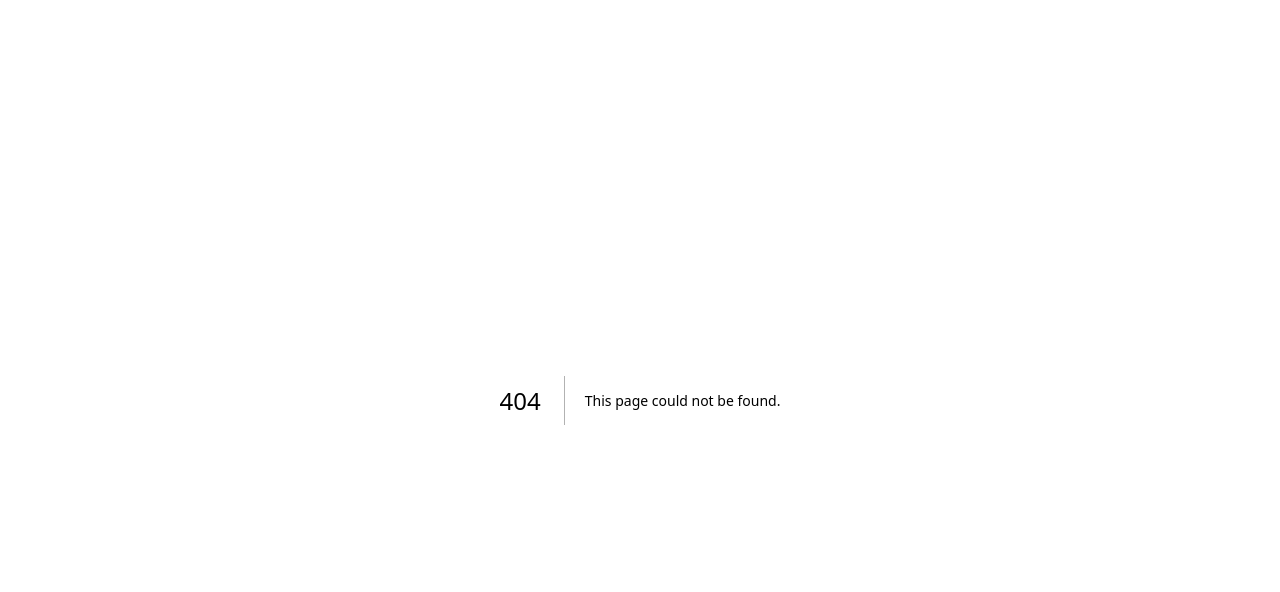
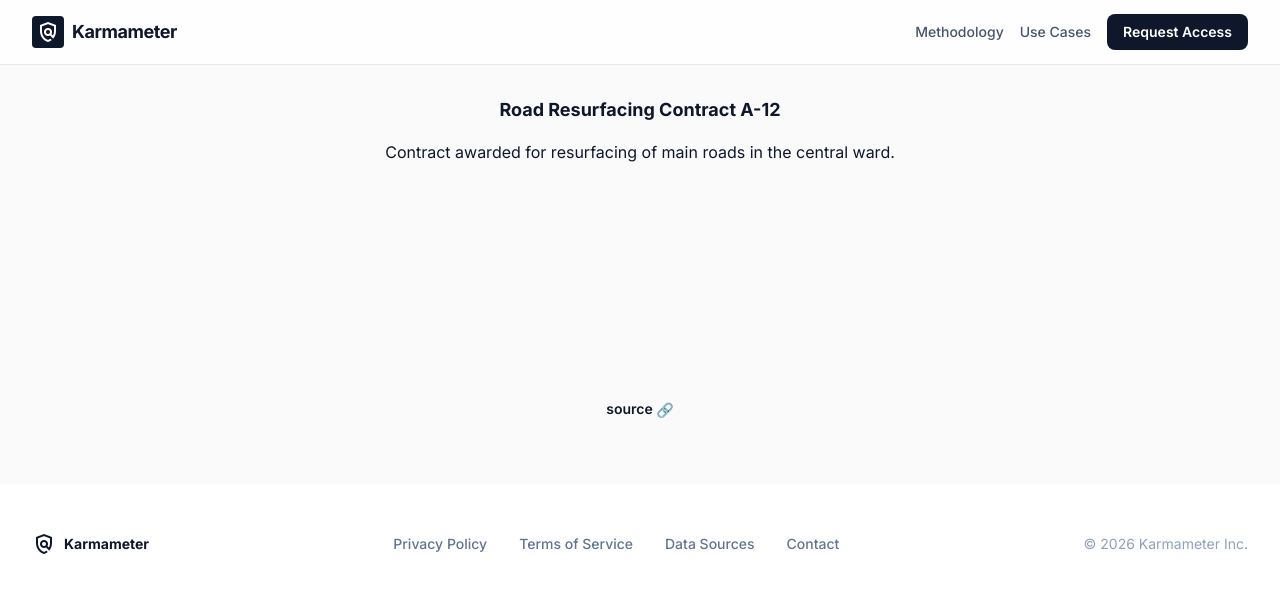
Before and after one commit to raksidehigh/karmameter-web, a Next.js app: page /record/1 in a window 1280 px wide. Before the commit this address had no page. Shown: the top 592 px of the page. Built offline with nearby package versions, Linux system fonts and the light colour scheme.

Commit message:
added record page and RecordDetailView

```diff
--- /dev/null
+++ b/app/(public)/record/[id]/page.tsx
@@ -0,0 +1,14 @@
+import RecordDetailView from '@/components/RecordDetailView'
+
+interface PageProps {
+  params: Promise<{
+    id: string;
+  }>;
+}
+
+export default async function RecordPage({ params } : PageProps) {
+  const { id } = await params;
+  return (
+      <RecordDetailView id={id}/>
+  )
+}
--- /dev/null
+++ b/app/api/v1/records/[id]/route.ts
@@ -0,0 +1,16 @@
+import { NextResponse } from "next/server";
+import { RecordResult, MOCK_RECORDS } from "@/lib/mockRecords";
+
+export async function GET(request: Request, { params } : {params: Promise<{id : string}>}) {
+    const { id } = await params;
+
+    const records : RecordResult[] = MOCK_RECORDS.filter((record : RecordResult) => record.id == id);
+    if (records.length === 0){
+        return NextResponse.json({message : "Record Not Found"}, {status : 404});
+    }else{
+        return NextResponse.json({
+            message: "Record found",
+            record: records[0]
+        }, {status : 200});
+    }
+}
--- /dev/null
+++ b/components/RecordDetailView.tsx
@@ -0,0 +1,70 @@
+'use client'
+import { RecordResult } from "@/lib/mockRecords";
+import Link from "next/link";
+import { useEffect, useState } from "react"
+
+interface CompProps {
+  id : string;
+}
+
+
+export default function RecordDetailView({ id } : CompProps) {
+  const [recordData , setRecordData] = useState<RecordResult | null>(null);
+  const [isLoading, setIsLoading] = useState<boolean>(true);
+
+  useEffect(() => {
+    const controller = new AbortController();
+    const {signal} = controller;
+
+    async function getRecordData(){
+      setIsLoading(true);
+      try {
+        const res = await fetch(`/api/v1/records/${id}`, {signal: signal});
+        if (!res.ok){
+          setIsLoading(false);
+          return;
+        }
+        const data = await res.json();
+
+        setRecordData(data.record);
+      } catch (error) {
+        console.log(error);
+      }finally {
+        setIsLoading(false);
+      }
+    }
+
+    getRecordData();
+
+    return () => {
+      controller.abort();
+    };
+  }, [id]);
+
+  return (
+    <main className="pt-24 mx-auto max-w-7xl sm:pt-24 sm:pb-16 text-center sm:px-6 lg:px-8">
+      {isLoading ? <h2>Please wait....</h2> :
+        recordData !== null ? <>
+          <h3 className="mb-4 text-lg font-bold text-slate-900" aria-label="Record Title">{recordData?.title}</h3>
+          <p
+          className="mb-4 overflow-y-auto"
+          role="region"
+          aria-label="Record Summary"
+          tabIndex={0}
+          style={{maxHeight : "25rem", minHeight : "15rem"}}
+          >{recordData?.summary}</p>
+          <Link
+            className="text-sm font-semibold text-primary hover:text-slate-800"
+            href={`${recordData.portal}`}
+            target="_blank"
+            rel="noopener noreferrer"
+            aria-label="Record Link"
+          >source <span className="text-[#007bff] align-middle">&#128279;</span></Link>
+        </> :
+        <h2 className="text-2xl font-bold tracking-tight text-slate-900">
+          Record not Found
+        </h2>
+    }
+    </main>
+  )
+}
--- /dev/null
+++ b/lib/mockRecords.ts
@@ -0,0 +1,32 @@
+export type RecordResult = {
+  id: string;
+  title: string;
+  summary: string;
+  publishedAt: string;
+  portal: string;
+};
+
+// Temporary fake data. Remove when the real API is ready.
+export const MOCK_RECORDS: RecordResult[] = [
+  {
+    id: "1",
+    title: "Road Resurfacing Contract A-12",
+    summary: "Contract awarded for resurfacing of main roads in the central ward.",
+    publishedAt: "2026-08-12",
+    portal: "portal-1",
+  },
+  {
+    id: "2",
+    title: "Annual Budget Report 2025-26",
+    summary: "Summary of funds allocated and spent across departments.",
+    publishedAt: "2026-06-30",
+    portal: "portal-2",
+  },
+  {
+    id: "3",
+    title: "Municipal Meeting Minutes, July",
+    summary: "Minutes of the monthly council meeting, including attendance.",
+    publishedAt: "2026-07-18",
+    portal: "portal-1",
+  },
+];
```
